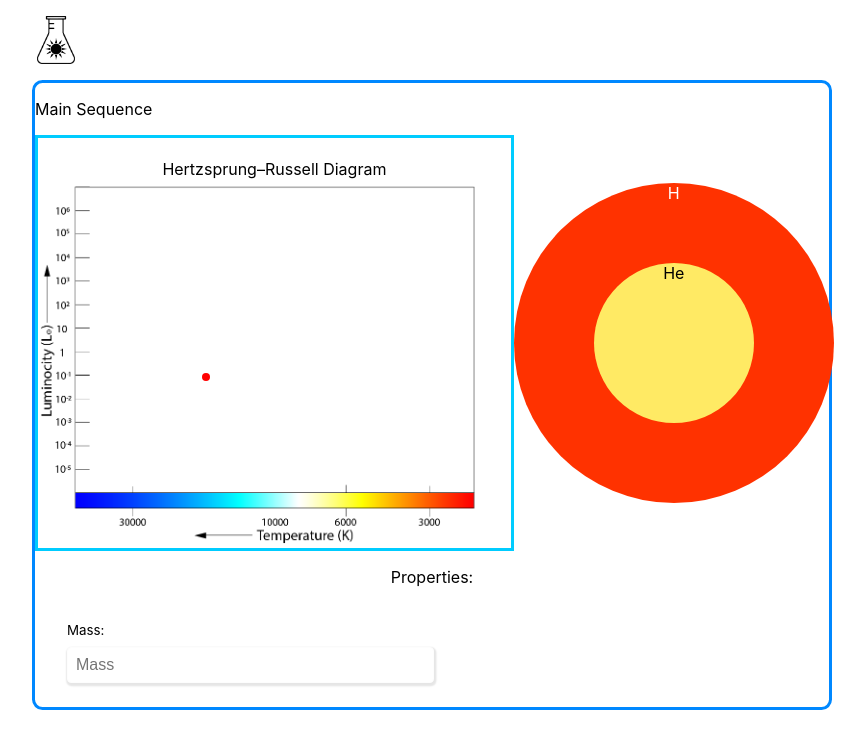
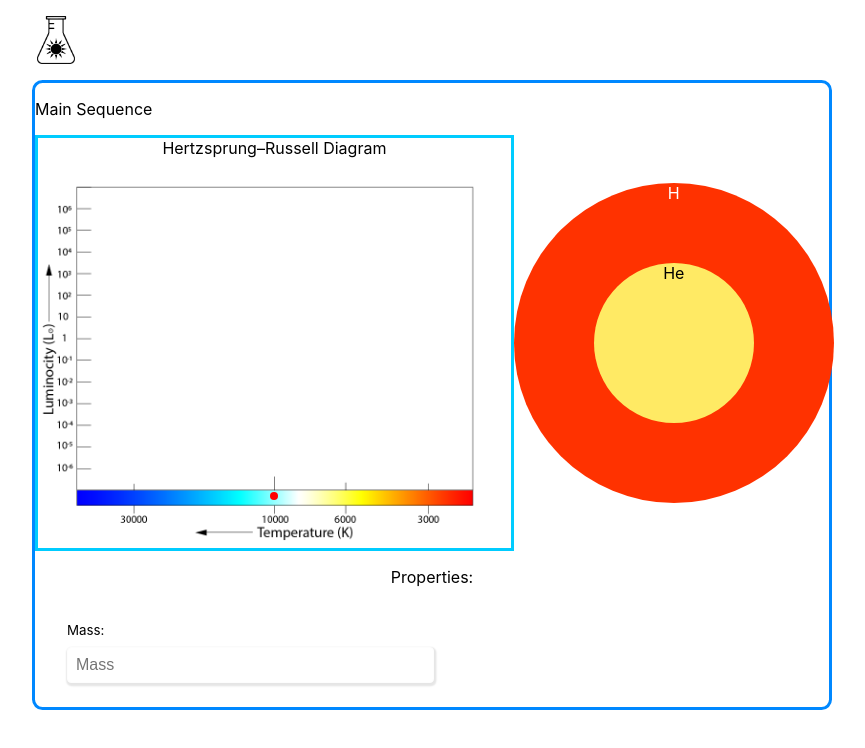
Before and after one commit to meetinger/starlabReact, a React (Create React App) app: page / in a window 1280 px wide. Shown: the top 748 px of the page, without its empty margins (208-1073 px from the left). Built offline with nearby package versions, Linux system fonts and the light colour scheme.

Commit message:
Fixed hr diagram

```diff
--- a/src/components/HRdiagram/HRDiagram.js
+++ b/src/components/HRdiagram/HRDiagram.js
@@ -28,13 +28,13 @@ export class HRDiagram extends React.Component {
 
     getYByLuminosity(val) {
         return 100 -
-            (50 + Math.log10(val)*10)
+            (Math.log10(val)*10)
     }
 
 
     getXByTemperature(val) {
-        return 169-
-            ( + Math.log10(val)*27.5)
+        return 100 -
+            (50 + Math.log10(val)*10)
     }
 
     componentWillReceiveProps(nextProps) {
@@ -92,13 +92,13 @@ export class HRDiagram extends React.Component {
         return (
             // const
             <div className={styles.HRDiagramWrapper}>
-                <div>Hertzsprung–Russell Diagram</div>
+                <div className={styles.hrheader}>Hertzsprung–Russell Diagram</div>
                 <div className={styles.HRDiagram}>
                     <div className={styles.point}
-                         style={{top: this.state.pointY + "%", left: this.state.pointX + "%"}}/>
+                         style={{top: "calc("+this.state.pointY + "% - 0.25rem)", left: "calc("+this.state.pointX + "% - 0.25rem)"}}/>
                          <div></div>
                 </div>
-                {/*<div>lol</div>*/}
+                <div className={styles.hrfooter}></div>
 
             </div>);
 
--- a/src/components/HRdiagram/HRDiagram.module.scss
+++ b/src/components/HRdiagram/HRDiagram.module.scss
@@ -9,7 +9,7 @@
   //width: 100%;
   //height: 100%;
   flex-direction: column;
-  justify-content: space-around;
+  justify-content: space-between;
   align-items: center;
   align-content: space-around;
   border: solid 0.2rem #00ccff;
@@ -82,3 +82,10 @@
   left:0;
   transition: 1s;
 }
+//$hrtextheight
+.hrheader{
+  height: 1rem;
+}
+.hrfooter{
+  height: 1rem;
+}
--- a/src/components/Main/Main.js
+++ b/src/components/Main/Main.js
@@ -20,7 +20,7 @@ export class Main extends React.Component {
             ],
             properties: {
                 luminosity: 1,
-                temperature: 100000,
+                temperature: 1,
                 stage: "Main Sequence",
                 age: 0
             },
@@ -30,7 +30,7 @@ export class Main extends React.Component {
         //     structure: [{
         //         matter: "H",
         //         color: [255, 50, 0],
-        //         size: "20rem"
+        //         size: "25rem"
         //     }, {
         //         matter: "He",
         //         color: [255, 234, 100],
```
Also changed, not shown: src/components/HRdiagram/hrdiagram.png, 1 other file (tests, documents, lock files or other folders).
